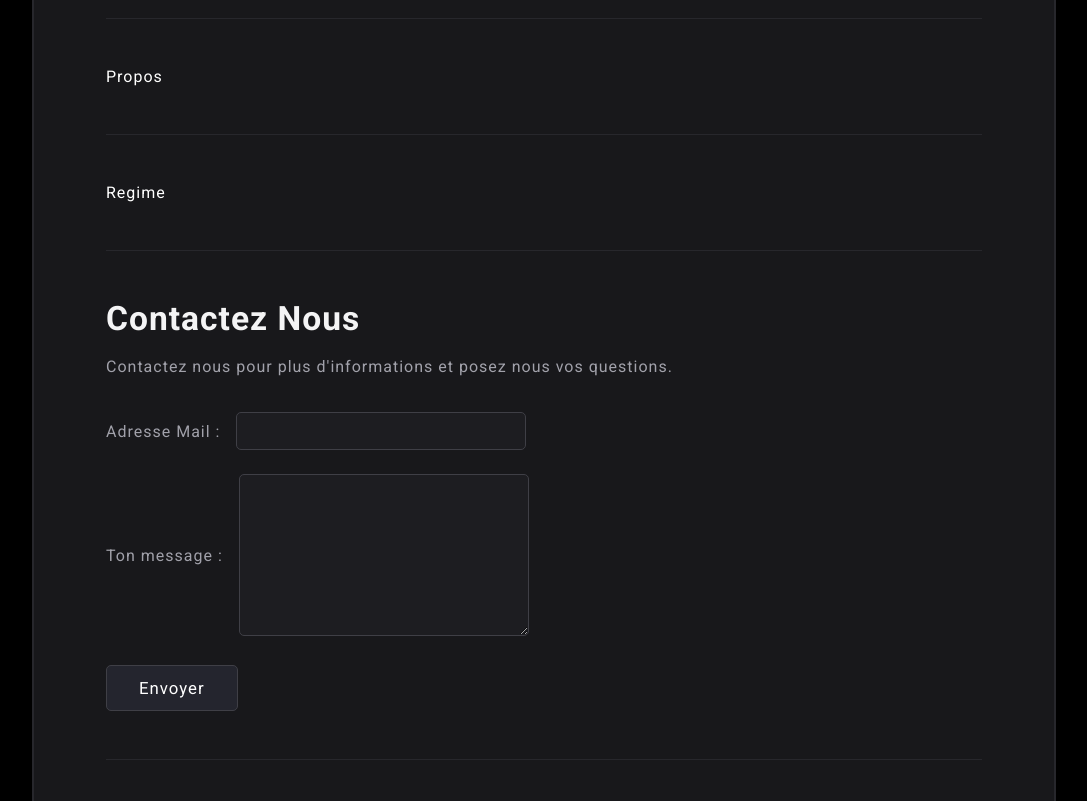
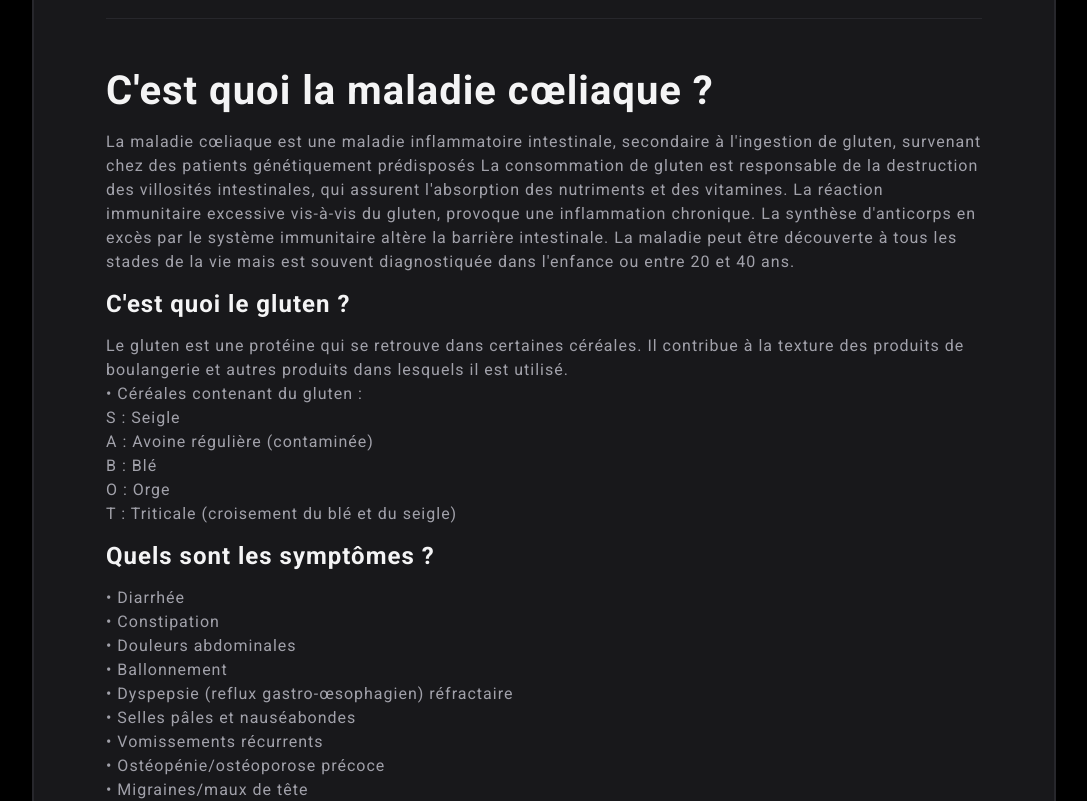
Before and after one commit to amirmejri96/GlutenOut, a React (Create React App) app: page / in a window 1280 px wide. Shown: the part 500-1301 px from the top of the page, without its empty margins (96-1183 px from the left). Built offline with nearby package versions, Linux system fonts and the light colour scheme.

Commit message:
a-propos

```diff
--- a/src/components/footer/Footer.css
+++ b/src/components/footer/Footer.css
@@ -1,5 +1,3 @@
-
-
 footer {
     justify-content: space-between;
     align-items: center;
--- a/src/components/footer/Footer.js
+++ b/src/components/footer/Footer.js
@@ -6,7 +6,7 @@ const Footer = () => {
     <footer className='flex'>
       <ul className='flex'>
         <li><a href='#home'>Accueil</a></li>
-        <li><a href='#a-propos'>A propos</a></li>
+        <li><a href='#about'>A propos</a></li>
         <li><a href='#régimes'>Régimes</a></li>
         <li><a href='#Contact'>Contact</a></li>
       </ul>
--- a/src/components/navbar/Navbar.css
+++ b/src/components/navbar/Navbar.css
@@ -1,6 +1,3 @@
-
-
-
 nav {
     padding: 20px;
     background-color: var(--bgHeader);
--- a/src/components/navbar/Navbar.js
+++ b/src/components/navbar/Navbar.js
@@ -6,7 +6,7 @@ const Navbar = () => {
     <nav>
         <ul className='flex'>
             <li><a href='#home'>Accueil</a></li>
-            <li><a href='#a-propos'>A propos</a></li>
+            <li><a href='#about'>A propos</a></li>
             <li><a href='#régimes'>Régimes</a></li>
             <li><a href='#Contact'>Contact</a></li>
         </ul>
--- a/src/pages/1- accueil/Accueil.css
+++ b/src/pages/1- accueil/Accueil.css
@@ -1,7 +1,3 @@
-
-
-
-
 section.accueil h1 {
     color: var(--title);
     font-size: 2.5rem;
--- a/src/pages/2- a propos/Propos.css
+++ b/src/pages/2- a propos/Propos.css
@@ -0,0 +1,18 @@
+section .a-propos h2 {
+    color: var(--title);
+    font-size: 2.5rem;
+    margin-bottom: 1rem;
+}
+
+section .a-propos p {
+    color: var(--subtitle);
+    line-height: 1.5rem;
+    font-size: 1rem;
+}
+
+section .a-propos h4 {
+    color: var(--title);
+    font-weight: 700;
+    font-size: 1.5rem;
+    margin: 1rem 0;
+}
--- a/src/pages/2- a propos/Propos.js
+++ b/src/pages/2- a propos/Propos.js
@@ -3,7 +3,48 @@ import './Propos.css'
 
 const Propos = () => {
   return (
-    <div>Propos</div>
+    <section id='about'>
+      <div className='a-propos'>
+        <h2>C'est quoi la maladie cœliaque ?</h2>
+        <p>La maladie cœliaque est une maladie inflammatoire intestinale, secondaire à l'ingestion de gluten,
+           survenant chez des patients génétiquement prédisposés
+            La consommation de gluten est responsable de la destruction des villosités intestinales,
+             qui assurent l'absorption des nutriments et des vitamines. La réaction immunitaire excessive vis-à-vis du gluten,
+              provoque une inflammation chronique.
+              La synthèse d'anticorps en excès par le système immunitaire altère la barrière intestinale.
+               La maladie peut être découverte à tous les stades de la vie mais est souvent diagnostiquée
+                dans l'enfance ou entre 20 et 40 ans.</p>
+
+        <h4>C'est quoi le gluten ?</h4>
+        <p>Le gluten est une protéine qui se retrouve dans certaines céréales. Il contribue à la texture des
+           produits de boulangerie et autres produits dans lesquels il est utilisé.</p>
+        <p>• Céréales contenant du gluten : <br/>
+            S : Seigle <br/>
+            A : Avoine régulière (contaminée) <br/>
+            B : Blé <br/>
+            O : Orge <br/>
+            T : Triticale (croisement du blé et du seigle)</p>
+
+        <h4>Quels sont les symptômes ?</h4>
+        <p>• Diarrhée <br/>
+           • Constipation <br/>
+           • Douleurs abdominales <br/>
+           • Ballonnement <br/>
+           • Dyspepsie (reflux gastro-œsophagien) réfractaire <br/>
+           • Selles pâles et nauséabondes <br/>
+           • Vomissements récurrents <br/>
+           • Ostéopénie/ostéoporose précoce <br/>
+           • Migraines/maux de tête <br/>
+           • Impact sur le cycle menstruel <br/>
+           • Anémie ferriprive <br/>
+           • Autres carences nutritionnelles : vitamine D, folates, vitamine B12, magnésium <br/>
+           • Décoloration des dents ou caries dentaires…
+
+</p>
+
+      </div>
+
+    </section>
   )
 }
 
```
Also changed, not shown: src/pages/6- contact/Contact.css (+3 -16 lines).
